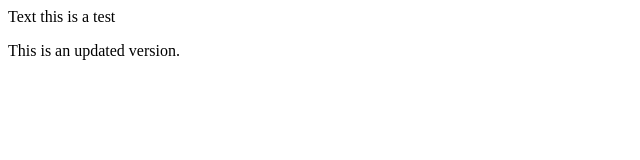
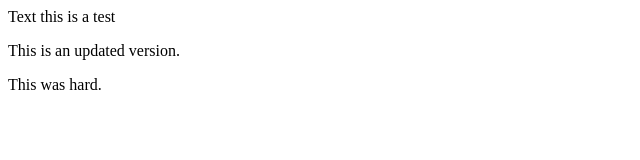
Before and after one commit to Decumac/Git-and-github-tutorial, a plain HTML site: page index.html in a window 1280 px wide. Shown: the whole page, without its empty margins (0-640 px from the left). Drawn offline with Linux system fonts and the light colour scheme.

Commit message:
Update index.html

```diff
--- a/index.html
+++ b/index.html
@@ -8,5 +8,6 @@
 <body>
   Text this is a test
   <p>This is an updated version.</p>
+  <p> This was hard.</p>
 </body>
 </html>
```
